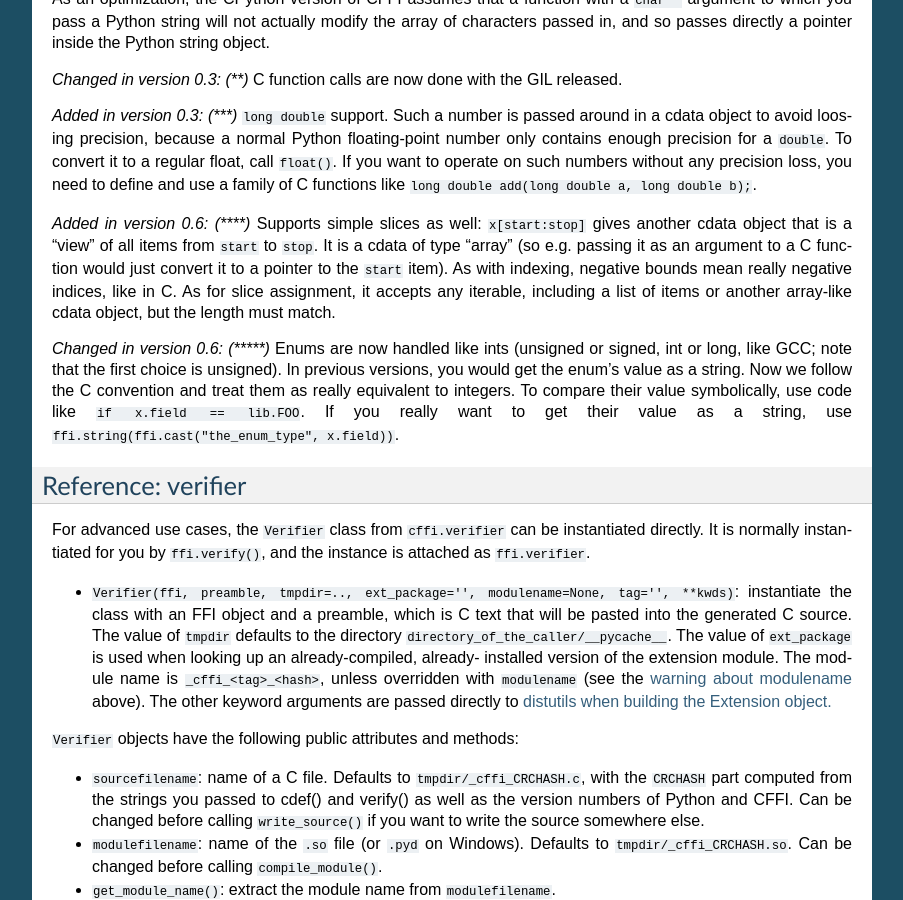
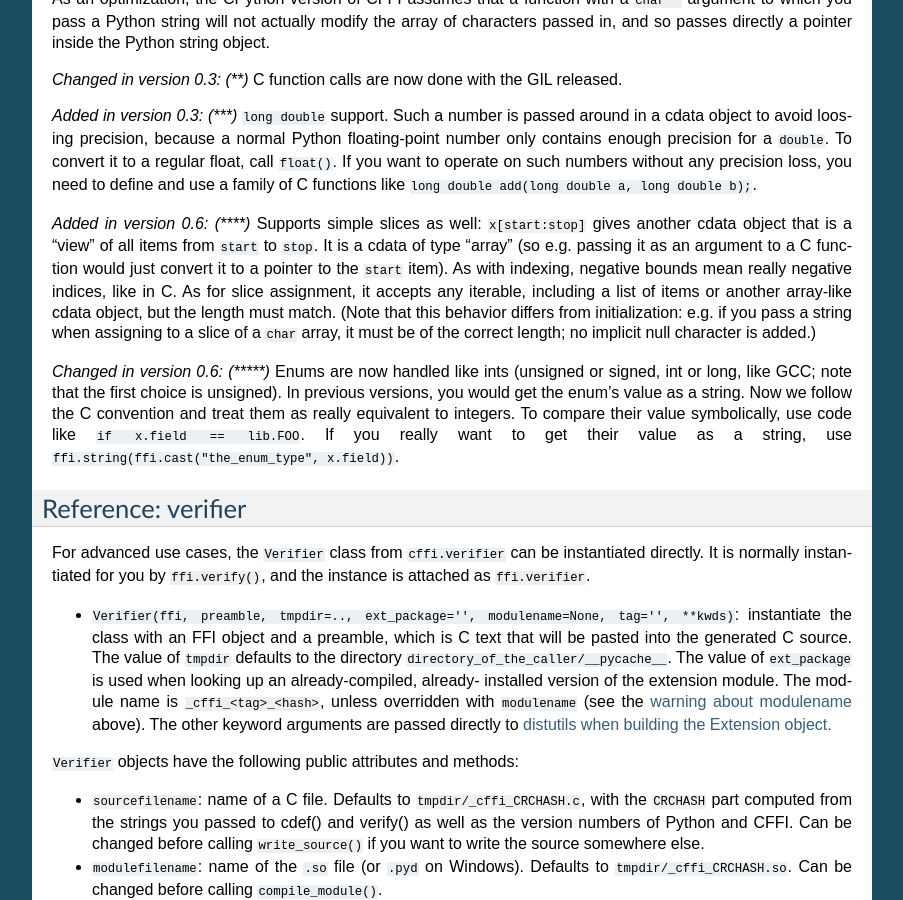
Before and after one commit to tharvik/cffi, a Sphinx documentation site: the page built from doc/source/index.rst, in a window 1280 px wide and 900 px high, scrolled down 18109 px. Shown: the whole window, without its empty margins (198-1101 px from the left). Built offline with Sphinx 7.4.7, drawn with Linux system fonts in a browser that asks for light colours.

Commit message:
Add a warning about "x[:]=string" (thanks David).

```diff
--- a/doc/source/index.rst
+++ b/doc/source/index.rst
@@ -1368,6 +1368,9 @@ a pointer inside the Python string object.
    As with indexing, negative bounds mean really negative indices, like in
    C.  As for slice assignment, it accepts any iterable, including a list
    of items or another array-like cdata object, but the length must match.
+   (Note that this behavior differs from initialization: e.g. if you pass
+   a string when assigning to a slice of a ``char`` array, it must be of
+   the correct length; no implicit null character is added.)
 
 .. versionchanged:: 0.6
    `(*****)` Enums are now handled like ints (unsigned or signed, int or
```
